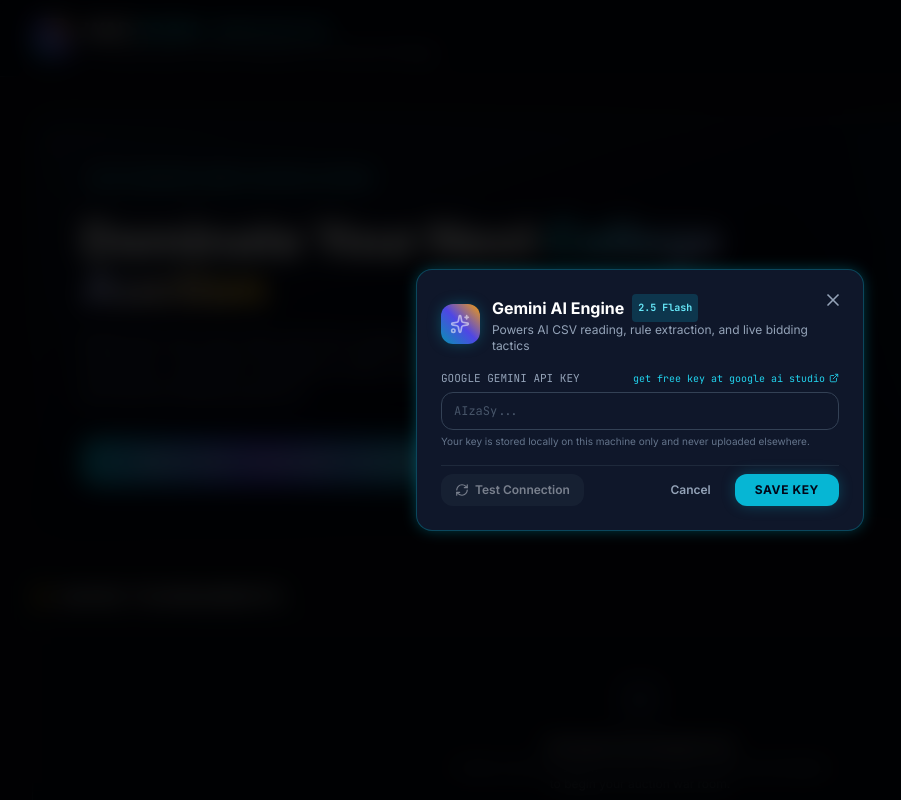
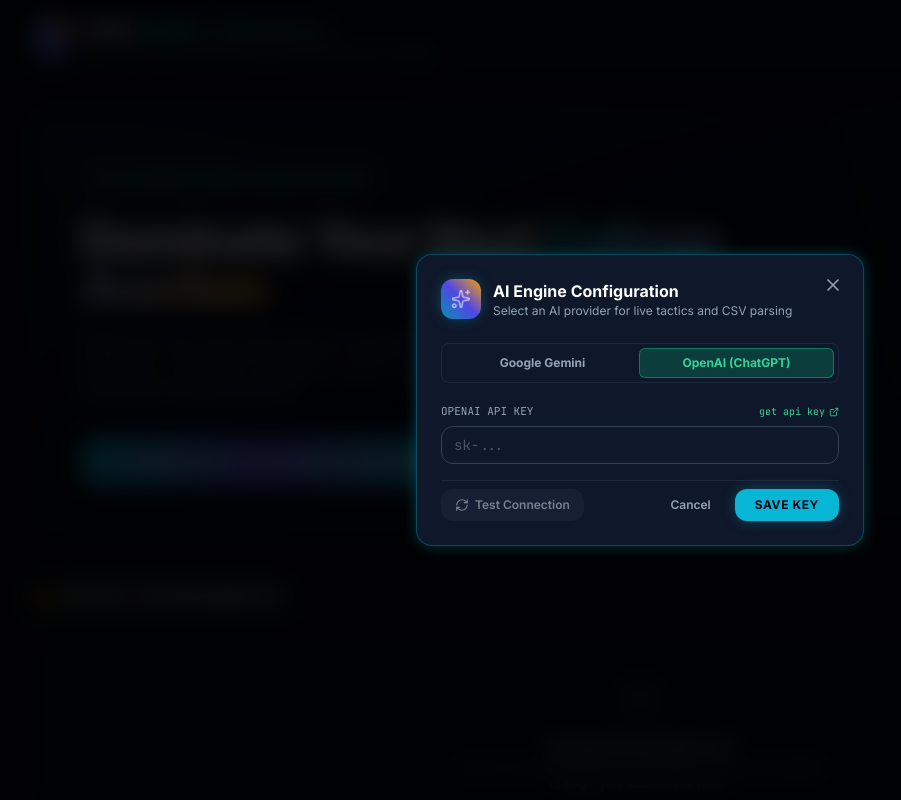
Before and after one commit to Spidey270/AUCTION-SOFTWARE, a React (Vite) app: page / in a window 1280 px wide. Both pictures are taken after a click on the button "Configure Gemini AI Key". Shown: the top 800 px of the page, without its empty margins (0-901 px from the left). Built offline with nearby package versions, Linux system fonts and the light colour scheme.

Commit message:
feat: OpenAI + Gemini dual provider AI support

```diff
--- a/src/components/AiCopilotDrawer.jsx
+++ b/src/components/AiCopilotDrawer.jsx
@@ -12,7 +12,7 @@
   HelpCircle,
   Cpu
 } from 'lucide-react';
-import { aiGetTacticalAdvice, getStoredApiKey } from '../services/aiService';
+import { aiGetTacticalAdvice, hasAiConfigured } from '../services/aiService';
 
 export default function AiCopilotDrawer({
   isOpen,
@@ -30,7 +30,7 @@
   const [customQuery, setCustomQuery] = useState('');
   const [activeTab, setActiveTab] = useState('should_i_bid');
 
-  const hasApiKey = Boolean(getStoredApiKey());
+  const hasApiKey = hasAiConfigured();
 
   const fetchAdvice = async (type = activeTab, userQ = '') => {
     setIsLoading(true);
--- a/src/components/ApiKeyModal.jsx
+++ b/src/components/ApiKeyModal.jsx
@@ -1,16 +1,20 @@
 import React, { useState, useEffect } from 'react';
 import { Key, Sparkles, X, CheckCircle2, AlertCircle, ExternalLink, RefreshCw } from 'lucide-react';
-import { getStoredApiKey, setStoredApiKey } from '../services/aiService';
-import { GoogleGenAI } from '@google/genai';
+import { getAiConfig, setAiConfig } from '../services/aiService';
 
 export default function ApiKeyModal({ isOpen, onClose, onKeyUpdated }) {
-  const [apiKey, setApiKey] = useState('');
+  const [provider, setProvider] = useState('gemini');
+  const [geminiKey, setGeminiKey] = useState('');
+  const [openaiKey, setOpenaiKey] = useState('');
   const [testStatus, setTestStatus] = useState('idle'); // 'idle' | 'testing' | 'success' | 'error'
   const [testMessage, setTestMessage] = useState('');
 
   useEffect(() => {
     if (isOpen) {
-      setApiKey(getStoredApiKey());
+      const config = getAiConfig();
+      setProvider(config.provider || 'gemini');
+      setGeminiKey(config.geminiKey || '');
+      setOpenaiKey(config.openaiKey || '');
       setTestStatus('idle');
       setTestMessage('');
     }
@@ -19,39 +23,56 @@
   if (!isOpen) return null;
 
   const handleSave = () => {
-    setStoredApiKey(apiKey);
-    if (onKeyUpdated) onKeyUpdated(apiKey);
+    setAiConfig({ provider, geminiKey, openaiKey });
+    if (onKeyUpdated) onKeyUpdated();
     onClose();
   };
 
   const handleTestConnection = async () => {
-    if (!apiKey.trim()) {
+    const keyToTest = provider === 'gemini' ? geminiKey : openaiKey;
+    if (!keyToTest.trim()) {
       setTestStatus('error');
       setTestMessage('Please enter an API key to test.');
       return;
     }
 
     setTestStatus('testing');
-    setTestMessage('Connecting to Google Gemini API (gemini-2.5-flash)...');
+    setTestMessage(`Connecting to ${provider === 'gemini' ? 'Google Gemini API' : 'OpenAI API'}...`);
 
     try {
-      const client = new GoogleGenAI({ apiKey: apiKey.trim() });
+      if (provider === 'gemini') {
+        const { GoogleGenAI } = await import('@google/genai');
+        const client = new GoogleGenAI({ apiKey: keyToTest.trim() });
         const res = await client.models.generateContent({
           model: 'gemini-2.5-flash',
-        contents: 'Ping test for auction warroom AI assistant. Respond with: OK'
+          contents: 'Ping test. Respond with: OK'
         });
+        if (!res || !res.text) throw new Error('Unexpected response format.');
+      } else {
+        const res = await fetch('https://api.openai.com/v1/chat/completions', {
+          method: 'POST',
+          headers: {
+            'Content-Type': 'application/json',
+            'Authorization': `Bearer ${keyToTest.trim()}`
+          },
+          body: JSON.stringify({
+            model: 'gpt-4o-mini',
+            messages: [{ role: 'user', content: 'Ping test. Respond with: OK' }]
+          })
+        });
+        if (!res.ok) {
+          const err = await res.json();
+          throw new Error(err.error?.message || 'OpenAI API error');
+        }
+      }
 
-      if (res && res.text) {
       setTestStatus('success');
-        setTestMessage('Connected successfully! Gemini 2.5 Flash is ready for live auction intel & CSV parsing.');
-        setStoredApiKey(apiKey.trim());
-        if (onKeyUpdated) onKeyUpdated(apiKey.trim());
-      } else {
-        throw new Error('Unexpected response format.');
-      }
+      setTestMessage(`Connected successfully! ${provider === 'gemini' ? 'Gemini 2.5 Flash' : 'GPT-4o Mini'} is ready.`);
+      setAiConfig({ provider, geminiKey, openaiKey });
+      if (onKeyUpdated) onKeyUpdated();
     } catch (err) {
       setTestStatus('error');
-      setTestMessage(err.message || 'Failed to authenticate with Gemini API. Check your key.');
+      setTestMessage(err.message || 'Failed to authenticate. Check your key.');
     }
   };
 
@@ -66,48 +87,71 @@
           <X className="w-5 h-5" />
         </button>
 
-        <div className="flex items-center gap-3 mb-4">
+        <div className="flex items-center gap-3 mb-6">
           <div className="w-10 h-10 rounded-xl bg-gradient-to-tr from-cyan-600 via-indigo-600 to-amber-500 flex items-center justify-center text-white shadow-glow-cyan">
             <Sparkles className="w-5 h-5 animate-pulse" />
           </div>
           <div>
             <h3 className="text-base font-bold text-white flex items-center gap-2">
-              Gemini AI Engine
-              <span className="text-[10px] font-mono px-1.5 py-0.5 rounded bg-cyan-500/20 text-cyan-300">
-                2.5 Flash
-              </span>
+              AI Engine Configuration
             </h3>
             <p className="text-xs text-slate-400">
-              Powers AI CSV reading, rule extraction, and live bidding tactics
+              Select an AI provider for live tactics and CSV parsing
             </p>
           </div>
         </div>
 
+        <div className="flex bg-slate-900 rounded-lg p-1 mb-5 border border-slate-800">
+          <button
+            onClick={() => setProvider('gemini')}
+            className={`flex-1 py-1.5 text-xs font-bold rounded-md transition ${provider === 'gemini' ? 'bg-cyan-600/30 text-cyan-400 border border-cyan-500/50' : 'text-slate-400 hover:text-slate-300'}`}
+          >
+            Google Gemini
+          </button>
+          <button
+            onClick={() => setProvider('openai')}
+            className={`flex-1 py-1.5 text-xs font-bold rounded-md transition ${provider === 'openai' ? 'bg-emerald-600/30 text-emerald-400 border border-emerald-500/50' : 'text-slate-400 hover:text-slate-300'}`}
+          >
+            OpenAI (ChatGPT)
+          </button>
+        </div>
+
         <div className="space-y-4">
+          {provider === 'gemini' ? (
             <div>
               <label className="text-[11px] font-mono uppercase text-slate-400 block mb-1.5 flex items-center justify-between">
                 <span>Google Gemini API Key</span>
-              <a
-                href="https://aistudio.google.com/app/apikey"
-                target="_blank"
-                rel="noreferrer"
-                className="text-cyan-400 hover:text-cyan-300 flex items-center gap-1 text-[10px] lowercase"
-              >
-                <span>Get free key at Google AI Studio</span>
+                <a href="https://aistudio.google.com/app/apikey" target="_blank" rel="noreferrer" className="text-cyan-400 hover:text-cyan-300 flex items-center gap-1 text-[10px] lowercase">
+                  <span>Get free key</span>
                   <ExternalLink className="w-2.5 h-2.5" />
                 </a>
               </label>
               <input
                 type="password"
-              value={apiKey}
-              onChange={(e) => setApiKey(e.target.value)}
+                value={geminiKey}
+                onChange={(e) => setGeminiKey(e.target.value)}
                 placeholder="AIzaSy..."
-              className="w-full bg-slate-900 border border-slate-700 focus:border-cyan-500 rounded-xl px-3 py-2.5 text-xs text-white font-mono placeholder-slate-600 focus:outline-none"
+                className="w-full bg-slate-900 border border-slate-700 rounded-xl px-3 py-2 text-sm text-white font-mono placeholder-slate-600 focus:outline-none focus:border-cyan-500 transition"
               />
-            <p className="text-[10px] text-slate-500 mt-1">
-              Your key is stored locally on this machine only and never uploaded elsewhere.
-            </p>
             </div>
+          ) : (
+            <div>
+              <label className="text-[11px] font-mono uppercase text-slate-400 block mb-1.5 flex items-center justify-between">
+                <span>OpenAI API Key</span>
+                <a href="https://platform.openai.com/api-keys" target="_blank" rel="noreferrer" className="text-emerald-400 hover:text-emerald-300 flex items-center gap-1 text-[10px] lowercase">
+                  <span>Get API key</span>
+                  <ExternalLink className="w-2.5 h-2.5" />
+                </a>
+              </label>
+              <input
+                type="password"
+                value={openaiKey}
+                onChange={(e) => setOpenaiKey(e.target.value)}
+                placeholder="sk-..."
+                className="w-full bg-slate-900 border border-slate-700 rounded-xl px-3 py-2 text-sm text-white font-mono placeholder-slate-600 focus:outline-none focus:border-emerald-500 transition"
+              />
+            </div>
+          )}
 
           {/* Test Status Feedback */}
           {testStatus !== 'idle' && (
@@ -132,7 +176,7 @@
             <button
               type="button"
               onClick={handleTestConnection}
-              disabled={testStatus === 'testing' || !apiKey.trim()}
+              disabled={testStatus === 'testing' || (provider === 'gemini' ? !geminiKey.trim() : !openaiKey.trim())}
               className="px-3.5 py-2 rounded-xl bg-slate-800 hover:bg-slate-700 text-slate-200 text-xs font-semibold transition flex items-center gap-1.5 disabled:opacity-50"
             >
               <RefreshCw className={`w-3.5 h-3.5 ${testStatus === 'testing' ? 'animate-spin' : ''}`} />
--- a/src/components/Header.jsx
+++ b/src/components/Header.jsx
@@ -12,7 +12,7 @@
   Key,
   Bot
 } from 'lucide-react';
-import { getStoredApiKey } from '../services/aiService';
+import { hasAiConfigured } from '../services/aiService';
 
 export default function Header({
   tournamentName,
@@ -28,7 +28,7 @@
   onToggleAiDrawer,
   onOpenApiKeyModal
 }) {
-  const hasApiKey = Boolean(getStoredApiKey());
+  const hasApiKey = hasAiConfigured();
 
   return (
     <header className="sticky top-0 z-40 bg-[#090d16]/90 backdrop-blur-md border-b border-slate-800 px-6 py-3">
--- a/src/components/HomeScreen.jsx
+++ b/src/components/HomeScreen.jsx
@@ -15,7 +15,7 @@
   Cpu,
   HelpCircle
 } from 'lucide-react';
-import { getStoredApiKey } from '../services/aiService';
+import { hasAiConfigured } from '../services/aiService';
 
 export default function HomeScreen({
   savedTournaments,
@@ -25,7 +25,7 @@
   onOpenApiKeyModal,
   onQuickStart
 }) {
-  const hasApiKey = Boolean(getStoredApiKey());
+  const hasApiKey = hasAiConfigured();
 
   return (
     <div className="min-h-screen bg-[#090d16] text-slate-100 flex flex-col font-sans select-none">
--- a/src/components/NewAuctionWizard.jsx
+++ b/src/components/NewAuctionWizard.jsx
@@ -23,7 +23,7 @@
   DEFAULT_FOOTBALL_PLAYERS,
   DEFAULT_RIVALS
 } from '../data/defaultPlayers';
-import { aiAnalyzePlayerTable, aiExtractTournamentRules, getStoredApiKey } from '../services/aiService';
+import { aiAnalyzePlayerTable, aiExtractTournamentRules, hasAiConfigured } from '../services/aiService';
 import { processRawPlayerRows } from '../utils/csvNormalizer';
 
 export default function NewAuctionWizard({
@@ -87,7 +87,7 @@
   if (!isOpen) return null;
 
 
-  const hasApiKey = Boolean(getStoredApiKey());
+  const hasApiKey = hasAiConfigured();
 
   const handleSelectSport = (selected) => {
     setSport(selected);
--- a/src/services/aiService.js
+++ b/src/services/aiService.js
@@ -1,33 +1,96 @@
-import { GoogleGenAI } from '@google/genai';
+import { detectColumns, cleanString } from '../utils/csvNormalizer';
 
-const API_KEY_STORAGE = 'warroom_gemini_api_key';
+// ─── AI Provider Config ───────────────────────────────────────────────────────
+const AI_CONFIG_KEY = 'warroom_ai_config';
 
-export function getStoredApiKey() {
-  return localStorage.getItem(API_KEY_STORAGE) || '';
-}
-
-export function setStoredApiKey(key) {
-  if (key) {
-    localStorage.setItem(API_KEY_STORAGE, key.trim());
-  } else {
-    localStorage.removeItem(API_KEY_STORAGE);
+export function getAiConfig() {
+  try {
+    const stored = localStorage.getItem(AI_CONFIG_KEY);
+    return stored
+      ? JSON.parse(stored)
+      : { provider: 'openai', openaiKey: '', geminiKey: '' };
+  } catch {
+    return { provider: 'openai', openaiKey: '', geminiKey: '' };
   }
 }
 
-/**
- * Creates a Gemini client with stored or passed key
- */
-function getClient(customKey) {
-  const apiKey = customKey || getStoredApiKey();
-  if (!apiKey) return null;
-  return new GoogleGenAI({ apiKey });
+export function setAiConfig({ provider, openaiKey = '', geminiKey = '' }) {
+  localStorage.setItem(AI_CONFIG_KEY, JSON.stringify({ provider, openaiKey, geminiKey }));
 }
 
-import { detectColumns, cleanString } from '../utils/csvNormalizer';
+/** Returns true if a valid API key has been saved for the active provider */
+export function hasAiConfigured() {
+  const { provider, openaiKey, geminiKey } = getAiConfig();
+  return provider === 'gemini' ? Boolean(geminiKey?.trim()) : Boolean(openaiKey?.trim());
+}
 
-/**
- * AI Service: Intelligently parse raw CSV/Excel headers and samples to map to standard schema
- */
+// Legacy helpers kept for backward compat
+export function getStoredApiKey() {
+  const cfg = getAiConfig();
+  return cfg.provider === 'gemini' ? cfg.geminiKey : cfg.openaiKey;
+}
+export function setStoredApiKey(key) {
+  const cfg = getAiConfig();
+  cfg.openaiKey = key?.trim() || '';
+  setAiConfig(cfg);
+}
+
+// ─── Unified client factory ───────────────────────────────────────────────────
+function getClient() {
+  const { provider, openaiKey, geminiKey } = getAiConfig();
+
+  if (provider === 'gemini') {
+    const apiKey = geminiKey?.trim();
+    if (!apiKey) return null;
+    // Lazy-load Gemini SDK to avoid crash if package absent
+    return {
+      models: {
+        async generateContent({ model, contents, config }) {
+          const { GoogleGenAI } = await import('@google/genai');
+          const ai = new GoogleGenAI({ apiKey });
+          const response = await ai.models.generateContent({
+            model: model || 'gemini-2.5-flash',
+            contents,
+            config
+          });
+          return { text: response.text };
+        }
+      }
+    };
+  }
+
+  // Default: OpenAI — uses native browser fetch
+  const apiKey = openaiKey?.trim();
+  if (!apiKey) return null;
+  return {
+    models: {
+      async generateContent({ model, contents, config }) {
+        const openaiModel = model && !model.includes('gemini') ? model : 'gpt-4o-mini';
+        const body = {
+          model: openaiModel,
+          messages: [{ role: 'user', content: contents }],
+          temperature: 0.2
+        };
+        if (config?.responseMimeType === 'application/json') {
+          body.response_format = { type: 'json_object' };
+        }
+        const res = await fetch('https://api.openai.com/v1/chat/completions', {
+          method: 'POST',
+          headers: {
+            'Content-Type': 'application/json',
+            Authorization: `Bearer ${apiKey}`
+          },
+          body: JSON.stringify(body)
+        });
+        const data = await res.json();
+        if (data.error) throw new Error(data.error.message);
+        return { text: data.choices?.[0]?.message?.content ?? '' };
+      }
+    }
+  };
+}
+
+// ─── AI Feature: Analyze CSV/Excel player table ───────────────────────────────
 export async function aiAnalyzePlayerTable(headers, sampleRows, sport = 'cricket') {
   const cleanedHeaders = headers.map(cleanString).filter(Boolean);
   const fallback = detectColumns(cleanedHeaders, sampleRows, sport);
@@ -54,12 +117,12 @@
 ${JSON.stringify(sampleRows.slice(0, 5))}
 
 CRITICAL INSTRUCTIONS:
-1. "name": Identify the EXACT column header containing the athlete/player's full name (e.g., "Virat Kohli", "Kylian Mbappe"). NEVER choose "S.No", "ID", "Index", or role columns.
-2. "rating": Identify the column containing the player skill rating or overall score. Ratings may be decimal numbers (e.g. 8.5, 9.2, 7.8) or 0-100 integers (e.g. 85, 92). Do not confuse with price or rank.
+1. "name": Identify the EXACT column header containing the athlete/player's full name. NEVER choose "S.No", "ID", "Index", or role columns.
+2. "rating": Identify the column containing the player skill rating or overall score. Ratings may be decimal numbers (e.g. 8.5, 9.2) or integers (e.g. 85, 92). Do not confuse with price or rank.
 3. "basePrice": Identify the base price/cost column.
 4. "role": Identify the position/category column.
 5. "country": Identify nationality if present.
-6. "overseas": Identify the column that indicates if a player is foreign/overseas (e.g. "Foreign", "Indian", "Overseas", "Is Foreign").
+6. "overseas": Identify the column indicating if a player is foreign/overseas (e.g. "Foreign", "Indian", "Overseas", "Is Foreign").
 7. "tier": Identify tier or pool/group if present.
 
 Return a JSON object:
@@ -83,15 +146,12 @@
 
   try {
     const response = await client.models.generateContent({
-      model: 'gemini-2.5-flash',
+      model: 'gpt-4o-mini',
       contents: prompt,
-      config: {
-        responseMimeType: 'application/json'
-      }
+      config: { responseMimeType: 'application/json' }
     });
 
     const parsed = JSON.parse(response.text);
-    // Merge with fallback so no essential field is left empty if Gemini missed it
     const mergedColMap = {
       name: parsed.columnMap?.name || fallback.name,
       role: parsed.columnMap?.role || fallback.role,
@@ -101,13 +161,9 @@
       overseas: parsed.columnMap?.overseas || fallback.overseas,
       tier: parsed.columnMap?.tier || fallback.tier
     };
-
-    return {
-      ...parsed,
-      columnMap: mergedColMap
-    };
+    return { ...parsed, columnMap: mergedColMap };
   } catch (err) {
-    console.error('Gemini AI mapping error:', err);
+    console.error('AI CSV mapping error:', err);
     return {
       columnMap: fallback,
       roleMappings: {},
@@ -117,15 +173,13 @@
   }
 }
 
-/**
- * AI Service: Parse tournament rule text (e.g. from brochure, PDF, or WhatsApp message)
- */
+// ─── AI Feature: Extract tournament rules from raw text ───────────────────────
 export async function aiExtractTournamentRules(rawRuleText, currentPreset) {
   const client = getClient();
   if (!client) {
     return {
       success: false,
-      error: 'Please enter your Gemini API Key in Settings to enable AI Rule Extraction.'
+      error: 'Please enter your OpenAI API Key in Settings to enable AI Rule Extraction.'
     };
   }
 
@@ -146,42 +200,29 @@
 - "maxSquad": integer (maximum squad ceiling)
 - "maxOverseas": integer (maximum foreign/overseas players allowed)
 - "basePriceDefault": number (standard minimum base price)
-- "roleLimits": object where keys are role IDs (e.g., "BAT", "BOWL", "AR", "WK" for cricket or "GK", "DEF", "MID", "FWD" for football) and values are the integer maximum allowed for that role. (Omit if not specified).
+- "roleLimits": object where keys are role IDs (e.g., "BAT", "BOWL", "AR", "WK") and values are the integer maximum allowed for that role. (Omit if not specified.)
 - "explanation": 2-3 sentence summary of rules extracted
 
 Return ONLY valid JSON.`;
 
   try {
     const response = await client.models.generateContent({
-      model: 'gemini-2.5-flash',
+      model: 'gpt-4o-mini',
       contents: prompt,
-      config: {
-        responseMimeType: 'application/json'
-      }
+      config: { responseMimeType: 'application/json' }
     });
-
-    return {
-      success: true,
-      rules: JSON.parse(response.text)
-    };
+    return { success: true, rules: JSON.parse(response.text) };
   } catch (err) {
-    console.error('Gemini AI Rule Extraction failed:', err);
-    return {
-      success: false,
-      error: err.message || 'Failed to extract rules with AI.'
-    };
+    console.error('AI Rule Extraction failed:', err);
+    return { success: false, error: err.message || 'Failed to extract rules with AI.' };
   }
 }
 
-/**
- * Detects the rating scale ceiling from the full player pool.
- * e.g. if max rating is 15, scale is 0-15; if max is 9.8, scale is 0-10; if max is 98, scale is 0-100.
- */
+// ─── Helpers ──────────────────────────────────────────────────────────────────
 function detectRatingScale(allPlayers) {
   if (!allPlayers || allPlayers.length === 0) return { maxRating: 100, ratingCap: 100 };
   const maxRating = Math.max(...allPlayers.map(p => Number(p.rating) || 0));
   if (maxRating === 0) return { maxRating: 100, ratingCap: 100 };
-  // Round up to a clean ceiling: 10, 15, 20, 50, 100, etc.
   let ratingCap = maxRating;
   if (maxRating <= 10) ratingCap = 10;
   else if (maxRating <= 15) ratingCap = 15;
@@ -191,9 +232,7 @@
   return { maxRating, ratingCap };
 }
 
-/**
- * AI Service: Live Tactical War Room Copilot
- */
+// ─── AI Feature: Live Tactical War Room Copilot ───────────────────────────────
 export async function aiGetTacticalAdvice({
   activePlayer,
   currentBid,
@@ -205,8 +244,6 @@
   customQuestion = ''
 }) {
   const client = getClient();
-
-  // Detect rating scale from full player pool
   const { maxRating, ratingCap } = detectRatingScale(allPlayers);
 
   if (!client) {
@@ -220,7 +257,6 @@
     acquired: r.acquired?.length || 0
   }));
 
-  // Compute rich context for the AI
   const purseRemaining = teamSummary.purseRemaining;
   const squadCount = teamSummary.count;
   const slotsLeft = preset.maxSquad - squadCount;
@@ -228,12 +264,8 @@
   const reserveNeeded = mandatorySlotsLeft * preset.basePriceDefault;
   const spendableNow = Math.max(0, purseRemaining - reserveNeeded);
 
-  // Normalize rating relative to detected scale ceiling (ratingCap = max possible in this pool)
   const rawRating = activePlayer ? (Number(activePlayer.rating) || 0) : 0;
-  const ratingPct = ratingCap > 0 ? rawRating / ratingCap : 0; // 0.0 – 1.0
-
-  // Fair market ceiling: proportional to purse × rating quality
-  // Top-rated player (ratingPct=1.0) can justify up to ~30% of total purse
+  const ratingPct = ratingCap > 0 ? rawRating / ratingCap : 0;
   const marketCeiling = Number(
     Math.min(spendableNow, preset.totalPurse * ratingPct * 0.3 + (activePlayer?.basePrice || 0) * 3).toFixed(1)
   );
@@ -286,7 +318,7 @@
 CUSTOM QUESTION: "${customQuestion}"
 
 IMPORTANT STRATEGY PRINCIPLES:
-1. maxWalkAwayPrice must reflect the player's true value in context of the 0-${ratingCap} scale. A rating of ${rawRating}/${ratingCap} means this player is ${(ratingPct * 100).toFixed(0)}% as good as the best player.
+1. maxWalkAwayPrice must reflect the player's true value on the 0-${ratingCap} scale. Rating ${rawRating}/${ratingCap} means this player is ${(ratingPct * 100).toFixed(0)}% as good as the best player in the pool.
 2. Top-quality players (top 20% of the scale) can justify 15-30% of total purse.
 3. Be AGGRESSIVE when purse is available and squad slots are open.
 4. If rivals are low on funds, push bids without fear.
@@ -305,23 +337,18 @@
 
   try {
     const response = await client.models.generateContent({
-      model: 'gemini-2.5-flash',
+      model: 'gpt-4o-mini',
       contents: prompt,
-      config: {
-        responseMimeType: 'application/json'
-      }
+      config: { responseMimeType: 'application/json' }
     });
-
     return JSON.parse(response.text);
   } catch (err) {
-    console.error('Gemini tactical advice error:', err);
+    console.error('AI tactical advice error:', err);
     return generateOfflineTacticalAdvice(activePlayer, currentBid, teamSummary, rivals, preset, queryType, ratingCap);
   }
 }
 
-/**
- * Fallback tactical advice if offline
- */
+// ─── Offline Fallback ─────────────────────────────────────────────────────────
 function generateOfflineTacticalAdvice(activePlayer, currentBid, teamSummary, rivals, preset, queryType, ratingCap = 100) {
   if (!activePlayer) {
     return {
@@ -333,29 +360,19 @@
     };
   }
 
-  const maxSafe = teamSummary.maxSafeBid;
-
-  // Normalize rating using the detected pool ceiling (e.g. 0-15, 0-10, 0-100)
   const rawRating = Number(activePlayer.rating) || 0;
-  const ratingPct = ratingCap > 0 ? rawRating / ratingCap : 0; // 0.0 – 1.0
-
-  // Fair value proportional to rating quality relative to the pool's scale
-  // Top player (100%) → up to 25% of total purse; average (50%) → ~12%
+  const ratingPct = ratingCap > 0 ? rawRating / ratingCap : 0;
   const fairValue = Number(
-    Math.max(
-      activePlayer.basePrice,
-      (preset.totalPurse * ratingPct * 0.25) + activePlayer.basePrice
-    ).toFixed(1)
+    Math.max(activePlayer.basePrice, (preset.totalPurse * ratingPct * 0.25) + activePlayer.basePrice).toFixed(1)
   );
 
-  // Slots and reserve context
   const slotsLeft = preset.maxSquad - teamSummary.count;
   const mandatoryLeft = Math.max(0, preset.minSquad - teamSummary.count);
   const reserveNeeded = mandatoryLeft * preset.basePriceDefault;
   const spendableNow = Math.max(0, teamSummary.purseRemaining - reserveNeeded);
+  const maxWalkAway = Number(Math.min(spendableNow, fairValue * 1.2).toFixed(1));
 
-  const maxWalkAway = Number(Math.min(spendableNow, fairValue * 1.2).toFixed(1));
-  const isAffordable = currentBid <= maxSafe && currentBid <= spendableNow;
+  const isAffordable = currentBid <= teamSummary.maxSafeBid && currentBid <= spendableNow;
   const isGoodValue = currentBid <= fairValue * 0.9;
   const isOverpriced = currentBid > fairValue * 1.25;
 
```
Also changed, not shown: 2 other files (tests, documents, lock files or other folders). Lines whose indentation alone changed are shown as unchanged.
